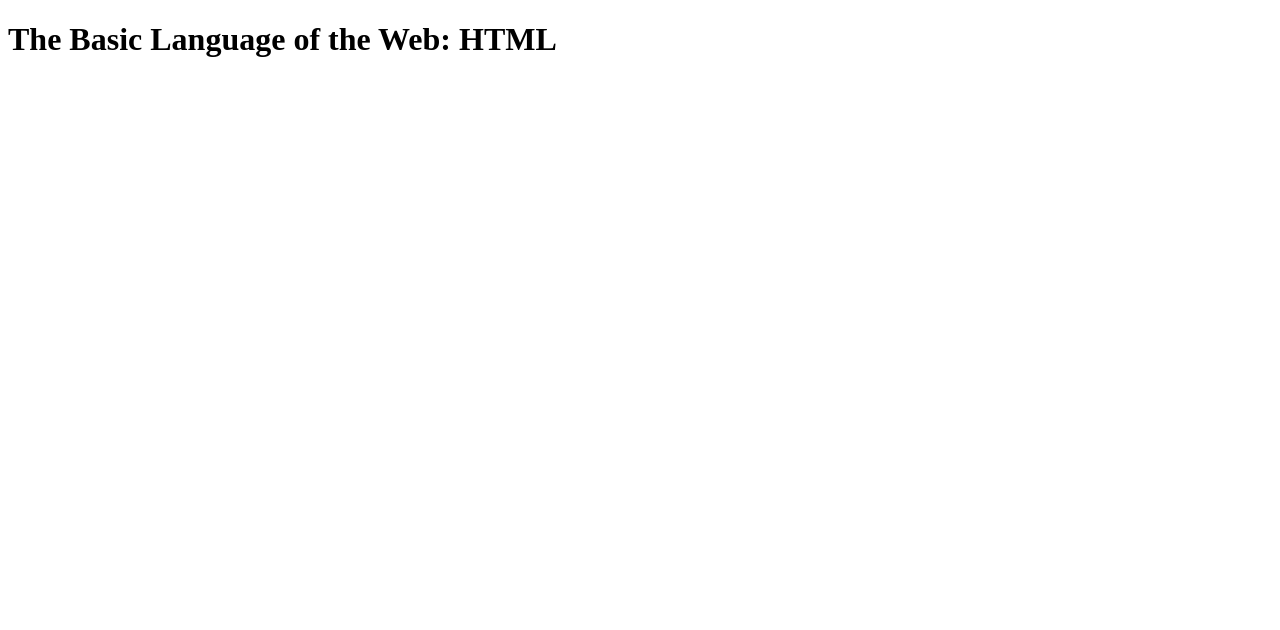
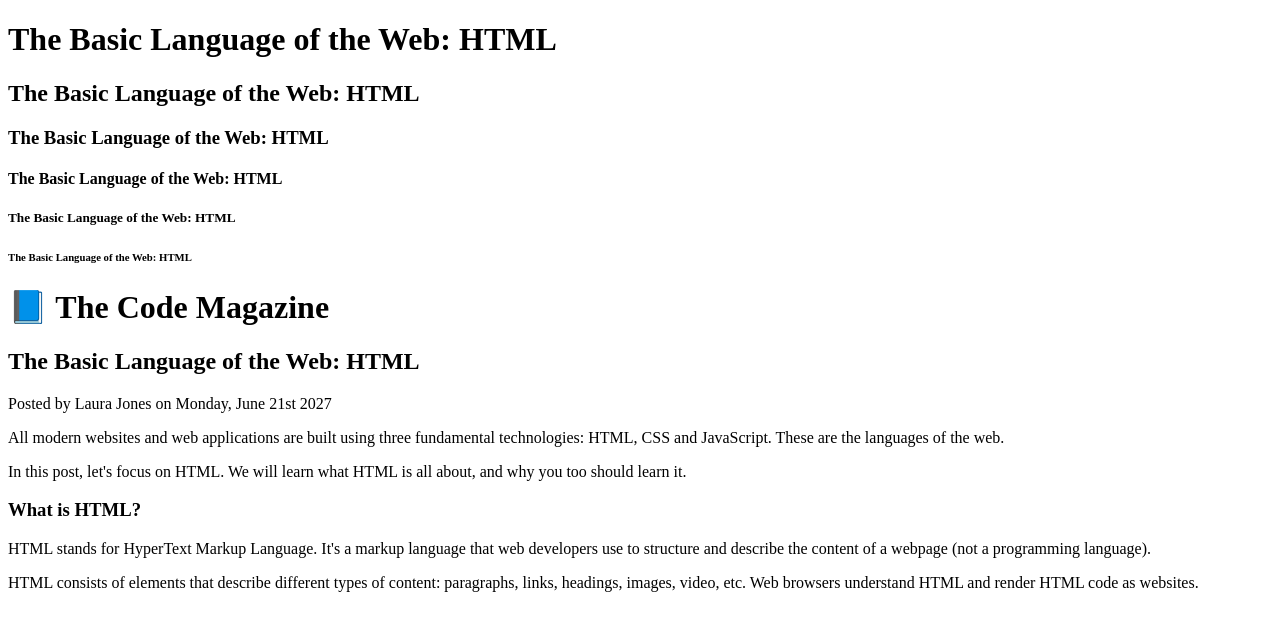
Before and after one commit to dark-matt-r/UdemyJonas, a plain HTML site: page Section2/index.html in a window 1280 px wide. Drawn offline with Linux system fonts and the light colour scheme.

Commit message:
Update content

```diff
--- a/Section2/index.html
+++ b/Section2/index.html
@@ -5,5 +5,35 @@
   </head>
   <body>
     <h1>The Basic Language of the Web: HTML</h1>
+    <h2>The Basic Language of the Web: HTML</h2>
+    <h3>The Basic Language of the Web: HTML</h3>
+    <h4>The Basic Language of the Web: HTML</h4>
+    <h5>The Basic Language of the Web: HTML</h5>
+    <h6>The Basic Language of the Web: HTML</h6>
+
+    <h1>📘 The Code Magazine</h1>
+    <h2>The Basic Language of the Web: HTML</h2>
+    <p>Posted by Laura Jones on Monday, June 21st 2027</p>
+    <p>
+      All modern websites and web applications are built using three fundamental
+      technologies: HTML, CSS and JavaScript. These are the languages of the
+      web.
+    </p>
+    <p>
+      In this post, let's focus on HTML. We will learn what HTML is all about,
+      and why you too should learn it.
+    </p>
+
+    <h3>What is HTML?</h3>
+    <p>
+      HTML stands for HyperText Markup Language. It's a markup language that web
+      developers use to structure and describe the content of a webpage (not a
+      programming language).
+    </p>
+    <p>
+      HTML consists of elements that describe different types of content:
+      paragraphs, links, headings, images, video, etc. Web browsers understand
+      HTML and render HTML code as websites.
+    </p>
   </body>
 </html>
```
